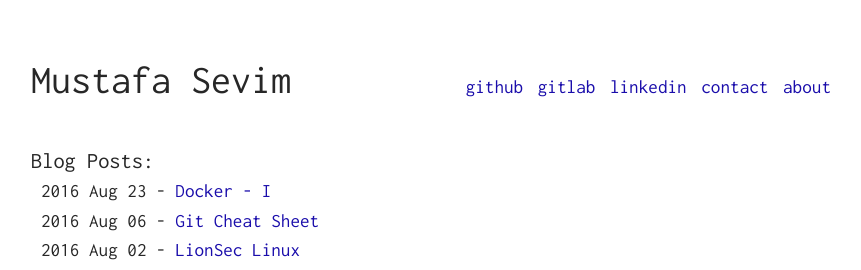
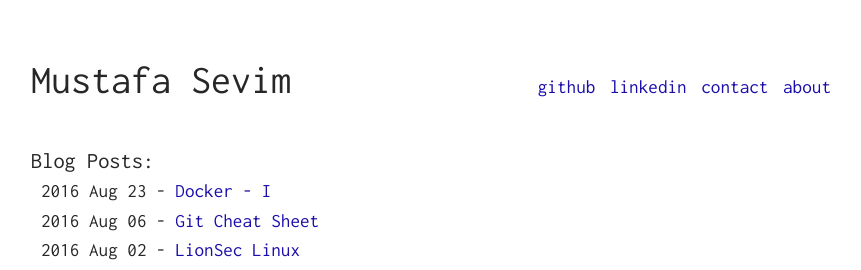
Before and after one commit to mustafasevim/blog, a Jekyll site: the page built from index.html, in a window 1280 px wide. Shown: the top 270 px of the page, without its empty margins (209-1070 px from the left). Built offline with Jekyll 4.4.1, drawn with Linux system fonts in a browser that asks for light colours; comment, search, counter and statistics services are not loaded.

Commit message:
Update navigation.yml

```diff
--- a/_data/navigation.yml
+++ b/_data/navigation.yml
@@ -1,8 +1,5 @@
 - title: github
   url: https://github.com/mustafasevim
-
-- title: gitlab
-  url: https://gitlab.com/u/mustafasevim
 
 - title: linkedin
   url: https://linkedin.com/in/mustafasevim
```
